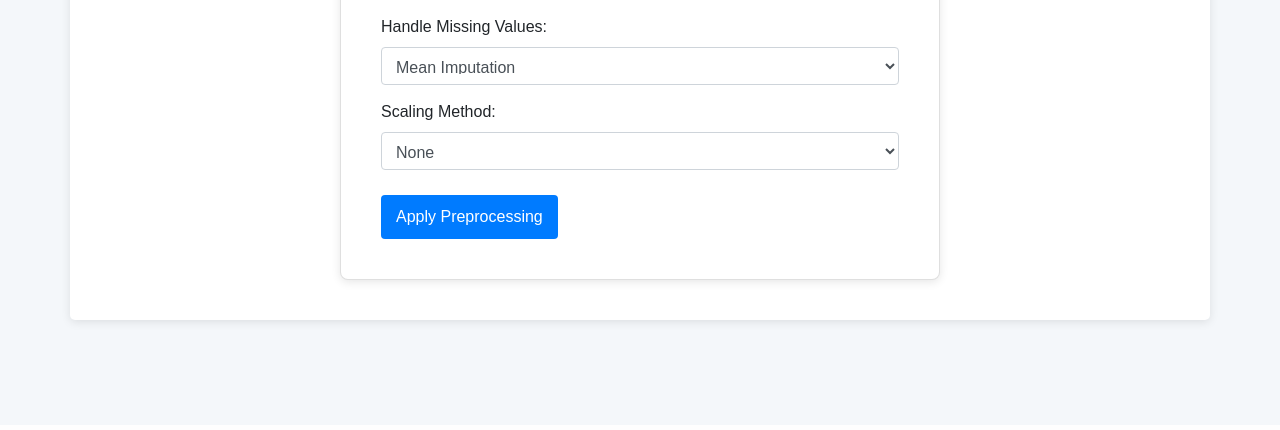
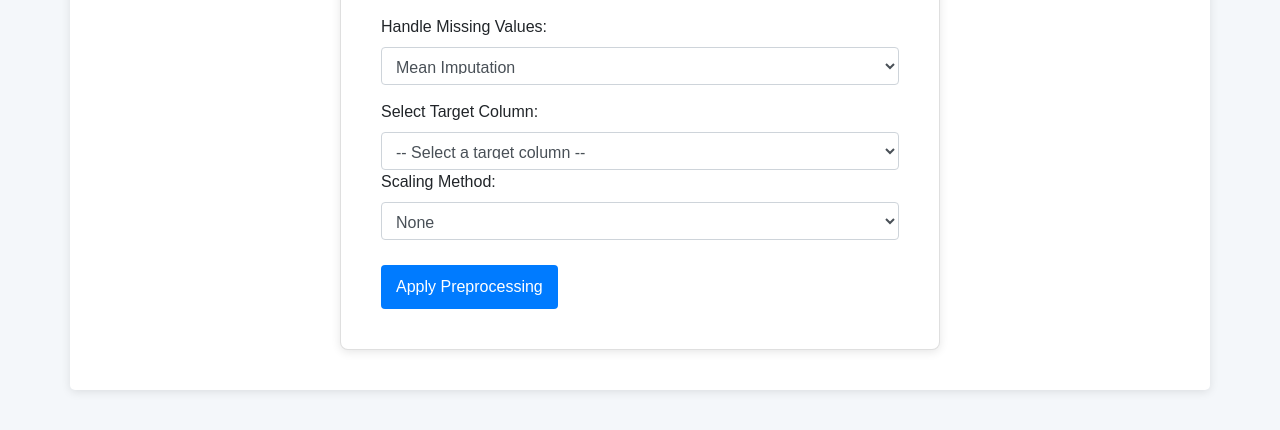
Before and after one commit to shon123123/ADABoost, a Flask app: template templates/preprocess.html in a window 1280 px wide. Shown: the part 375-805 px from the top of the page. Before the commit the page ends 703 px from the top, so only its background shows below. Run offline with Flask 3, Linux system fonts and the light colour scheme; the template is opened without the code that fills it, so the values that code supplies are empty; some libraries are stand-ins or nearby versions.

Commit message:
post training bug fixes

```diff
--- a/app.py
+++ b/app.py
@@ -51,12 +51,13 @@ def show_uploaded_data():
 
 @app.route('/preprocess', methods=['GET', 'POST'])
 def preprocess_data():
-    global data, preprocessed_data
+    global data, preprocessed_data , target_column
     if data is None:
         flash("No data uploaded. Please upload data first.", "warning")
         return redirect(url_for('upload_data'))
 
     if request.method == 'POST':
+        target_column = request.form.get('target_column')  # Get the target column from the form
         columns_to_remove = request.form.getlist('columns_to_remove')
         missing_strategy = request.form.get('missing_strategy')
         scaling_method = request.form.get('scaling_method')
@@ -71,6 +72,15 @@ def preprocess_data():
             imputer = SimpleImputer(strategy=missing_strategy)
             data[:] = imputer.fit_transform(data)
 
+        # Separate target column from features
+        if target_column and target_column in data.columns:
+            features = data.drop(target_column, axis=1)
+            target = data[target_column]
+        else:
+            flash("Please select a valid target column.", "danger")
+            return redirect(url_for('preprocess_data'))
+
+        # Apply scaling only to feature columns
         if scaling_method == "standard":
             scaler = StandardScaler()
         elif scaling_method == "minmax":
@@ -79,9 +89,11 @@ def preprocess_data():
             scaler = None
 
         if scaler:
-            data[:] = scaler.fit_transform(data)
+            features[:] = scaler.fit_transform(features)
 
-        preprocessed_data = data
+        # Combine features and target back into a single DataFrame
+        preprocessed_data = pd.concat([features, target], axis=1)
+
         return redirect(url_for('visualize_data'))
 
     return render_template("preprocess.html", title="Preprocess Data", columns=data.columns)
@@ -145,7 +157,7 @@ def visualize_data():
 
 @app.route('/train', methods=['GET', 'POST'])
 def train_model():
-    global preprocessed_data, evaluation, model, X_test, y_test , predictions
+    global preprocessed_data, evaluation, model, X_test, y_test , predictions, target_column
     if preprocessed_data is None:
         flash("Please complete preprocessing and visualization before training.", "warning")
         return redirect(url_for('visualize_data'))
@@ -153,7 +165,7 @@ def train_model():
     columns = preprocessed_data.columns.tolist()
 
     if request.method == 'POST':
-        target_column = request.form.get('target_column')
+        # target_column = request.form.get('target_column')
         learning_rate = request.form.get('learning_rate')
         n_estimators = request.form.get('n_estimators')
 
--- a/templates/preprocess.html
+++ b/templates/preprocess.html
@@ -23,6 +23,13 @@
                     <option value="remove">Remove Rows</option>
                 </select>
             </div>
+            <label for="target_column">Select Target Column:</label>
+    <select name="target_column" id="target_column" required class="form-control">
+        <option value="">-- Select a target column --</option>
+        {% for column in columns %}
+            <option value="{{ column }}">{{ column }}</option>
+        {% endfor %}
+    </select>
             <div class="form-group">
                 <label for="scaling_method">Scaling Method:</label>
                 <select class="form-control" id="scaling_method" name="scaling_method">
```
